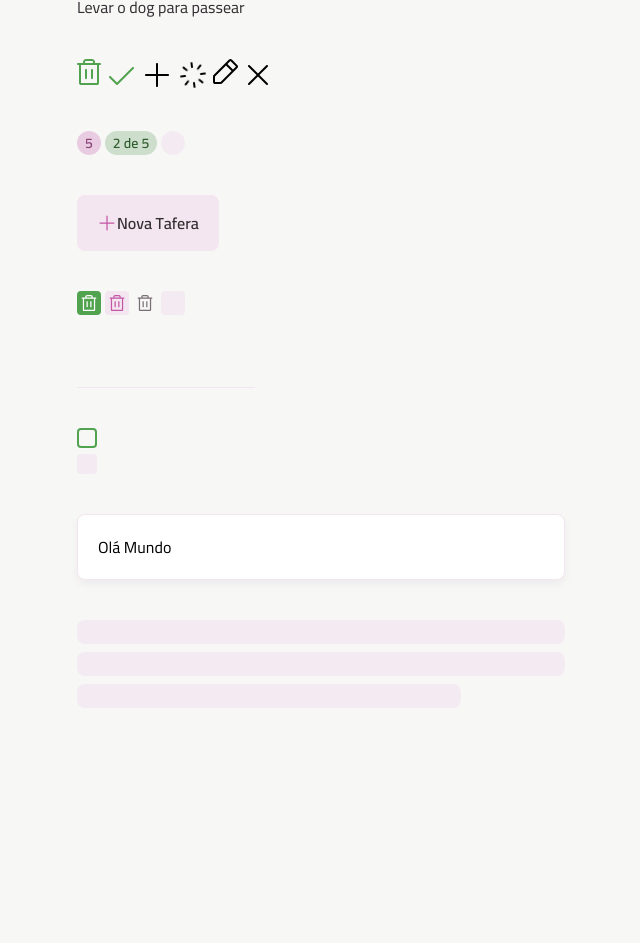
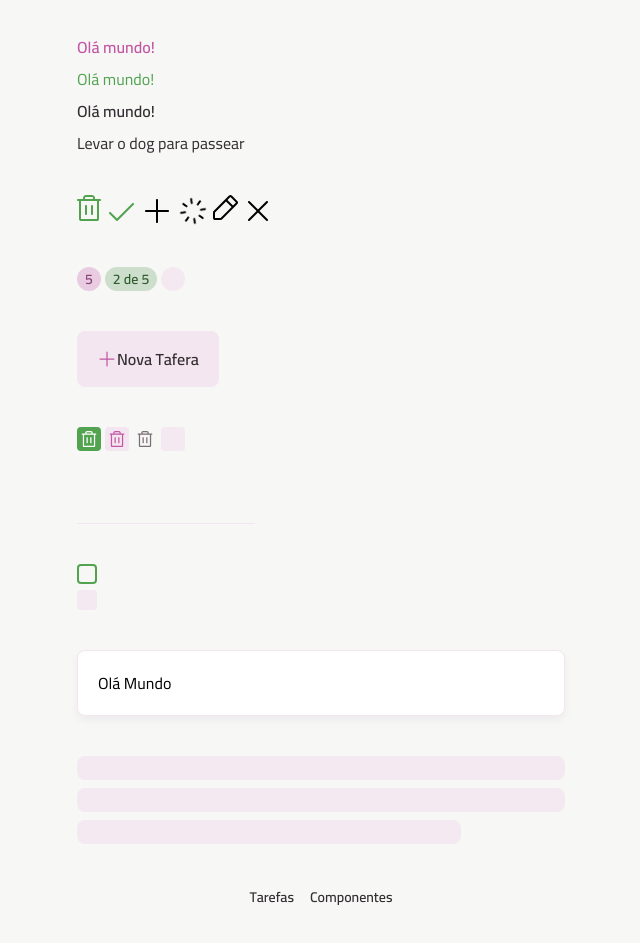
Before and after one commit to DavidjFilho/todo-list, a React (Vite) app: page /componentes in a window 1280 px wide. Shown: the part 101-1044 px from the top of the page, without its empty margins (319-959 px from the left). Before the commit the page ends 809 px from the top, so only its background shows below. Built offline with nearby package versions, Linux system fonts and the light colour scheme.

Commit message:
Commit Roteamento de pág

```diff
--- a/package.json
+++ b/package.json
@@ -14,6 +14,7 @@
     "class-variance-authority": "^0.7.1",
     "react": "^19.2.0",
     "react-dom": "^19.2.0",
+    "react-router": "^7.13.0",
     "tailwindcss": "^4.1.18"
   },
   "devDependencies": {
--- a/src/App.tsx
+++ b/src/App.tsx
@@ -1,76 +1,17 @@
-import Text from "./components/text";
-import TrashIcon from "./assets/icons/trash.svg?react";
-import CheckIcon from "./assets/icons/check.svg?react";
-import PencilIcon from "./assets/icons/pencil.svg?react";
-import PlusIcon from "./assets/icons/plus.svg?react";
-import SpinnerIcon from "./assets/icons/spinner.svg?react";
-import XIcon from "./assets/icons/x.svg?react";
-import Icon from "./components/icon";
-import Badge from "./components/badge";
-import Button from "./components/button";
-import ButtonIcon from "./components/button-icon";
-import InputText from "./components/input-text";
-import InputCheckbox from "./components/input-checkbox";
-import Card from "./components/card";
-import Container from "./components/container";
-import Skeleton from "./components/skeleton";
+import { BrowserRouter, Route, Routes } from "react-router";
+import PageComponents from "./pages/page-components";
+import LayoutMain from "./pages/layout-main";
+import PageHome from "./pages/page-home";
 
 export default function App() {
   return (
-    <Container>
-      <div className=" grid gap-10">
-        <div className="flex flex-col gap-2">
-          <Text variant="body-md-bold" className="text-pink-base">
-            Olá mundo!
-          </Text>
-          <Text className="text-green-base">Olá mundo!</Text>
-          <Text variant="body-md-bold">Olá mundo!</Text>
-          <Text>Levar o dog para passear</Text>
-        </div>
-
-        <div className="flex gap-1">
-          <Icon svg={TrashIcon} className="fill-green-base" />
-          <Icon svg={CheckIcon} className="fill-green-base" />
-          <Icon svg={PlusIcon} />
-          <Icon svg={SpinnerIcon} animate />
-          <Icon svg={PencilIcon} />
-          <Icon svg={XIcon} />
-        </div>
-
-        <div className="flex gap-1">
-          <Badge variant="secondary">5</Badge>
-          <Badge variant="primary">2 de 5</Badge>
-          <Badge loading>5</Badge>
-        </div>
-
-        <div>
-          <Button icon={PlusIcon}> Nova Tafera</Button>
-        </div>
-
-        <div className="flex gap-1">
-          <ButtonIcon icon={TrashIcon} />
-          <ButtonIcon icon={TrashIcon} variant="secondary" />
-          <ButtonIcon icon={TrashIcon} variant="tertiary" />
-          <ButtonIcon icon={TrashIcon} loading />
-        </div>
-
-        <div>
-          <InputText />
-        </div>
-        <div>
-          <InputCheckbox />
-
-          <InputCheckbox loading/>
-        </div>
-        <div>
-          <Card size="md">Olá Mundo</Card>
-        </div>
-        <div className="space-y-2">
-          <Skeleton className="h-6" />
-          <Skeleton className="h-6" />
-          <Skeleton className="w-96 h-6" />
-        </div>
-      </div>
-    </Container>
+    <BrowserRouter>
+      <Routes>
+        <Route element={<LayoutMain/>}>
+          <Route index element={<PageHome/>}/>
+          <Route path="/componentes" element={<PageComponents />} />
+        </Route>
+      </Routes>
+    </BrowserRouter>
   );
 }
--- /dev/null
+++ b/src/pages/layout-main.tsx
@@ -0,0 +1,30 @@
+import { NavLink, Outlet } from "react-router";
+import Container from "../components/container";
+import Text from "../components/text";
+
+export default function LayoutMain() {
+  return (
+    <>
+      <Container as="header" className="mt-3 md:mt-20">
+        Olá mundo - HEADER
+      </Container>
+      <main className="mt-4 md:mt-8">
+        <Outlet />
+      </main>
+      <footer className="my:5 md:my-10">
+        <nav className="flex items-center justify-center gap-4">
+          <NavLink to="/">
+            <Text variant="body-sm-bold" className="text-gray-300">
+              Tarefas
+            </Text>
+          </NavLink>
+          <NavLink to="/componentes">
+            <Text variant="body-sm-bold" className="text-gray-300">
+              Componentes
+            </Text>
+          </NavLink>
+        </nav>
+      </footer>
+    </>
+  );
+}
--- /dev/null
+++ b/src/pages/page-components.tsx
@@ -0,0 +1,76 @@
+import Badge from "../components/badge";
+import Button from "../components/button";
+import ButtonIcon from "../components/button-icon";
+import Card from "../components/card";
+import Container from "../components/container";
+import Icon from "../components/icon";
+import InputCheckbox from "../components/input-checkbox";
+import InputText from "../components/input-text";
+import Skeleton from "../components/skeleton";
+import Text from "../components/text";
+import TrashIcon from "../assets/icons/trash.svg?react";
+import CheckIcon from "../assets/icons/check.svg?react";
+import PlusIcon from "../assets/icons/plus.svg?react";
+import SpinnerIcon from "../assets/icons/spinner.svg?react";
+import PencilIcon from "../assets/icons/pencil.svg?react";
+import XIcon from "../assets/icons/x.svg?react";
+
+export default function PageComponents() {
+  return (
+    <Container>
+      <div className=" grid gap-10">
+        <div className="flex flex-col gap-2">
+          <Text variant="body-md-bold" className="text-pink-base">
+            Olá mundo!
+          </Text>
+          <Text className="text-green-base">Olá mundo!</Text>
+          <Text variant="body-md-bold">Olá mundo!</Text>
+          <Text>Levar o dog para passear</Text>
+        </div>
+
+        <div className="flex gap-1">
+          <Icon svg={TrashIcon} className="fill-green-base" />
+          <Icon svg={CheckIcon} className="fill-green-base" />
+          <Icon svg={PlusIcon} />
+          <Icon svg={SpinnerIcon} animate />
+          <Icon svg={PencilIcon} />
+          <Icon svg={XIcon} />
+        </div>
+
+        <div className="flex gap-1">
+          <Badge variant="secondary">5</Badge>
+          <Badge variant="primary">2 de 5</Badge>
+          <Badge loading>5</Badge>
+        </div>
+
+        <div>
+          <Button icon={PlusIcon}> Nova Tafera</Button>
+        </div>
+
+        <div className="flex gap-1">
+          <ButtonIcon icon={TrashIcon} />
+          <ButtonIcon icon={TrashIcon} variant="secondary" />
+          <ButtonIcon icon={TrashIcon} variant="tertiary" />
+          <ButtonIcon icon={TrashIcon} loading />
+        </div>
+
+        <div>
+          <InputText />
+        </div>
+        <div>
+          <InputCheckbox />
+
+          <InputCheckbox loading />
+        </div>
+        <div>
+          <Card size="md">Olá Mundo</Card>
+        </div>
+        <div className="space-y-2">
+          <Skeleton className="h-6" />
+          <Skeleton className="h-6" />
+          <Skeleton className="w-96 h-6" />
+        </div>
+      </div>
+    </Container>
+  );
+}
--- /dev/null
+++ b/src/pages/page-home.tsx
@@ -0,0 +1,5 @@
+import Container from "../components/container";
+
+export default function PageHome() {
+  return <Container>PAGINA HOME!</Container>;
+}
```
Also changed, not shown: 1 other file (tests, documents, lock files or other folders).
